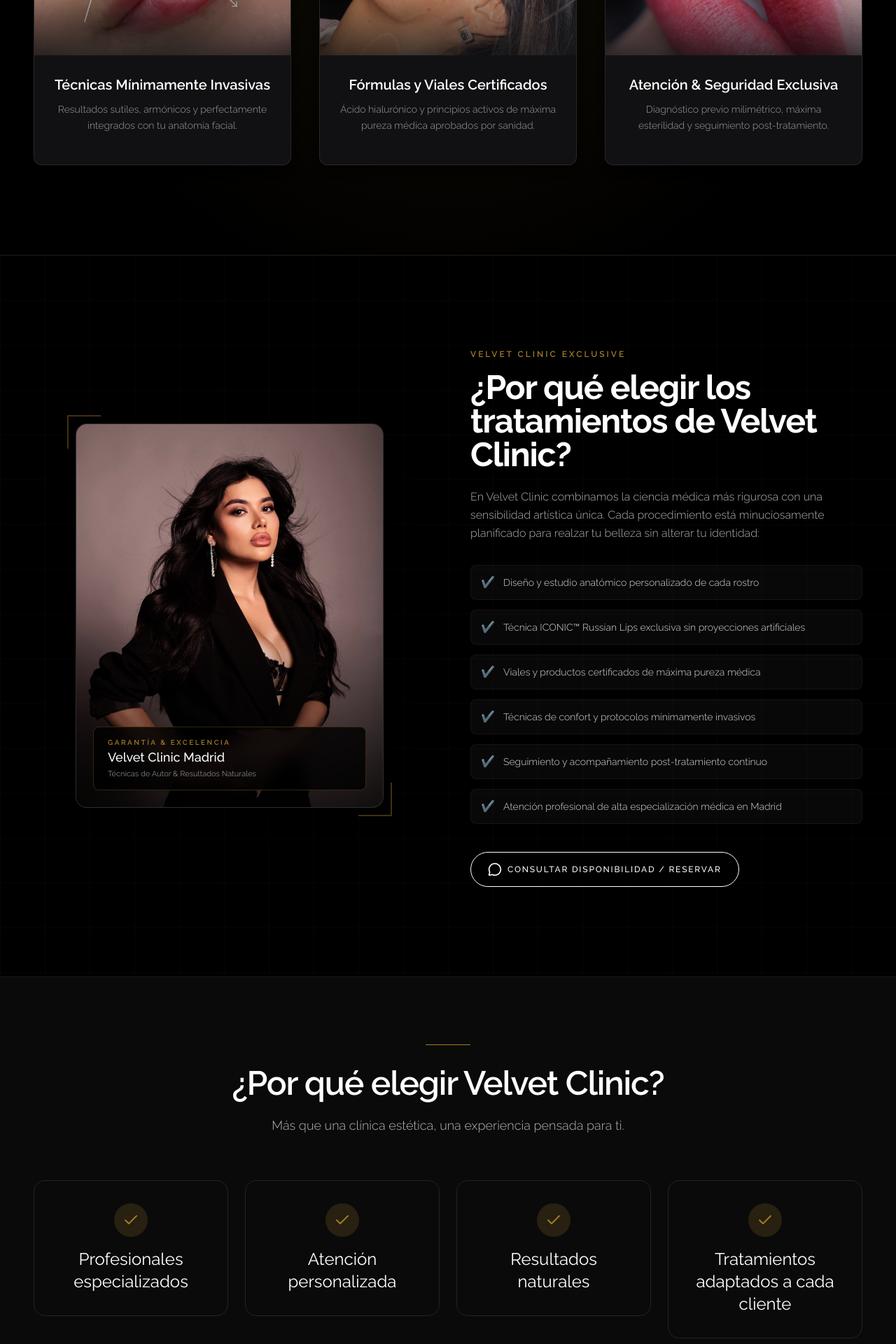
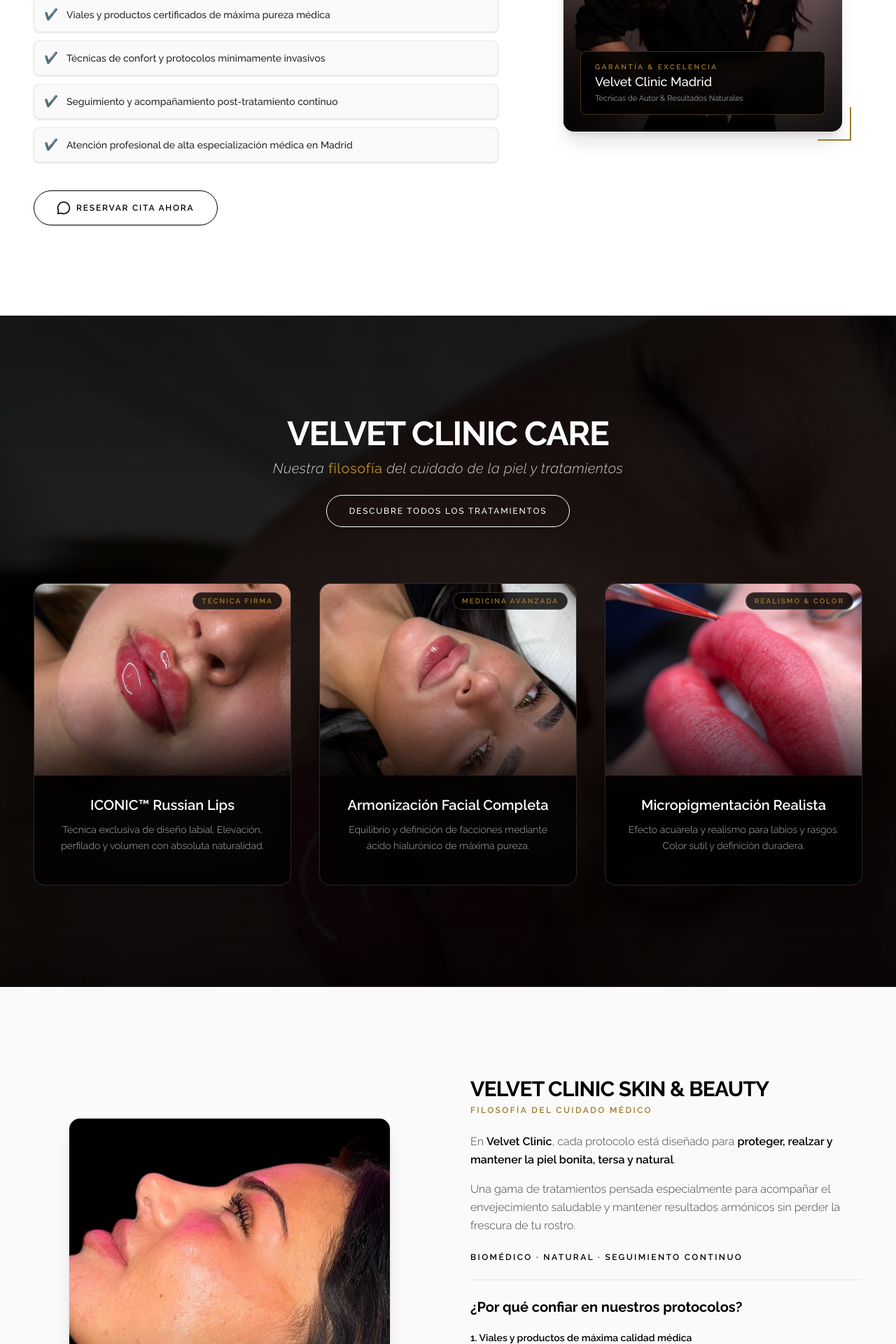
Before and after one commit to serradogee/velvet, a React (Vite) app: page / in a window 1280 px wide. Shown: the part 1780-3700 px from the top of the page at 70% size. Built offline with nearby package versions, Linux system fonts and the light colour scheme.

Commit message:
Implement alternating black/white sections, dark text on white sections, and lip background photo with overlay

```diff
--- a/src/components/sections/PhilosophyCare.tsx
+++ b/src/components/sections/PhilosophyCare.tsx
@@ -4,47 +4,54 @@
 
 const careFeatures = [
   {
-    image: '/images/resultados/labios-principal.png',
-    title: 'Técnicas Mínimamente Invasivas',
-    desc: 'Resultados sutiles, armónicos y perfectamente integrados con tu anatomía facial.',
-    badge: 'Técnica de Autor',
+    image: '/images/resultados/labios-resultado-01.png',
+    title: 'ICONIC™ Russian Lips',
+    desc: 'Técnica exclusiva de diseño labial. Elevación, perfilado y volumen con absoluta naturalidad.',
+    badge: 'Técnica Firma',
   },
   {
-    image: '/images/resultados/perfil-cliente-despues.jpg',
-    title: 'Fórmulas y Viales Certificados',
-    desc: 'Ácido hialurónico y principios activos de máxima pureza médica aprobados por sanidad.',
-    badge: 'Máxima Calidad Médica',
+    image: '/images/resultados/resultado-cliente-01.jpg',
+    title: 'Armonización Facial Completa',
+    desc: 'Equilibrio y definición de facciones mediante ácido hialurónico de máxima pureza.',
+    badge: 'Medicina Avanzada',
   },
   {
     image: '/images/resultados/micropigmentacion-labios.png',
-    title: 'Atención & Seguridad Exclusiva',
-    desc: 'Diagnóstico previo milimétrico, máxima esterilidad y seguimiento post-tratamiento.',
-    badge: 'Atención Personalizada',
+    title: 'Micropigmentación Realista',
+    desc: 'Efecto acuarela y realismo para labios y rasgos. Color sutil y definición duradera.',
+    badge: 'Realismo & Color',
   },
 ]
 
 export default function PhilosophyCare() {
   return (
-    <section className="relative bg-black text-white py-24 md:py-32 overflow-hidden border-b border-white/10">
-      {/* Background soft ambient gradient */}
-      <div className="absolute inset-0 opacity-10 bg-[radial-gradient(circle_at_center,#A17A27_0%,transparent_70%)] pointer-events-none" />
+    <section className="relative py-28 md:py-36 overflow-hidden border-b border-white/10 bg-black">
+      {/* ── BACKGROUND PHOTO OF LIPS WITH LUXURY OVERLAY (Guilty Freckles style) ── */}
+      <div
+        className="absolute inset-0 bg-cover bg-center bg-fixed scale-105"
+        style={{
+          backgroundImage: "url('/images/resultados/labios-resultado-01.png')",
+        }}
+      />
+      {/* Dark overlay with slight gold tint */}
+      <div className="absolute inset-0 bg-gradient-to-b from-black/90 via-black/85 to-black/95 backdrop-blur-[2px]" />
 
-      <div className="max-w-7xl mx-auto px-6 lg:px-12 relative z-10">
+      <div className="max-w-7xl mx-auto px-6 lg:px-12 relative z-10 text-white">
         {/* Section Header (Guilty Freckles style) */}
-        <AnimatedSection className="text-center max-w-2xl mx-auto mb-8">
+        <AnimatedSection className="text-center max-w-2xl mx-auto mb-6">
           <h2 className="text-white font-display text-3xl sm:text-4xl lg:text-5xl font-bold tracking-tight uppercase mb-3">
             VELVET CLINIC CARE
           </h2>
-          <p className="text-white/70 font-display italic text-base sm:text-lg lg:text-xl font-light tracking-wide">
-            Nuestra <em className="text-velvet-gold not-italic">filosofía</em> del cuidado facial y la estética médica
+          <p className="text-white/80 font-display italic text-base sm:text-lg lg:text-xl font-light tracking-wide">
+            Nuestra <em className="text-velvet-gold not-italic font-medium">filosofía</em> del cuidado de la piel y tratamientos
           </p>
         </AnimatedSection>
 
-        {/* CTA button (Guilty Freckles style) */}
+        {/* CTA button */}
         <AnimatedSection delay={0.1} className="text-center mb-16 lg:mb-20">
           <Link
             to="/tratamientos"
-            className="btn-pill-light hover:!border-velvet-gold hover:!text-velvet-gold hover:!bg-transparent"
+            className="btn-pill-light hover:!border-velvet-gold hover:!text-velvet-gold hover:!bg-transparent shadow-lg"
           >
             Descubre todos los tratamientos
           </Link>
@@ -57,7 +64,7 @@
               <motion.div
                 whileHover={{ y: -6 }}
                 transition={{ duration: 0.3 }}
-                className="bg-[#111113] border border-white/10 rounded-xl overflow-hidden group hover:border-velvet-gold/40 transition-colors duration-300 flex flex-col h-full shadow-lg"
+                className="bg-black/75 backdrop-blur-md border border-white/15 rounded-2xl overflow-hidden group hover:border-velvet-gold/60 transition-all duration-300 flex flex-col h-full shadow-2xl"
               >
                 {/* Image */}
                 <div className="relative aspect-[4/3] overflow-hidden bg-black">
@@ -66,8 +73,8 @@
                     alt={item.title}
                     className="w-full h-full object-cover transition-transform duration-700 group-hover:scale-105"
                   />
-                  <div className="absolute inset-0 bg-gradient-to-t from-[#111113] via-transparent to-transparent opacity-80" />
-                  <span className="absolute top-3 right-3 bg-black/70 backdrop-blur-md border border-white/15 text-[10px] tracking-[0.2em] uppercase font-semibold text-velvet-gold px-3 py-1 rounded-full">
+                  <div className="absolute inset-0 bg-gradient-to-t from-black/90 via-transparent to-transparent opacity-80" />
+                  <span className="absolute top-3 right-3 bg-black/80 backdrop-blur-md border border-white/20 text-[10px] tracking-[0.2em] uppercase font-semibold text-velvet-gold px-3 py-1 rounded-full">
                     {item.badge}
                   </span>
                 </div>
@@ -77,7 +84,7 @@
                   <h3 className="text-white font-display text-lg sm:text-xl font-semibold mb-2.5 group-hover:text-velvet-gold transition-colors">
                     {item.title}
                   </h3>
-                  <p className="text-white/60 text-xs sm:text-sm font-light leading-relaxed mb-4">
+                  <p className="text-white/70 text-xs sm:text-sm font-light leading-relaxed mb-4">
                     {item.desc}
                   </p>
                 </div>
--- /dev/null
+++ b/src/components/sections/SkinCareStory.tsx
@@ -0,0 +1,102 @@
+import AnimatedSection from '../ui/AnimatedSection'
+import WhatsAppButton from '../ui/WhatsAppButton'
+
+export default function SkinCareStory() {
+  return (
+    <section className="relative bg-[#FAFAFA] text-zinc-900 py-24 md:py-32 overflow-hidden border-b border-zinc-200">
+      <div className="max-w-7xl mx-auto px-6 lg:px-12">
+        <div className="grid grid-cols-1 lg:grid-cols-12 gap-12 lg:gap-16 items-center">
+
+          {/* LEFT: Image */}
+          <div className="lg:col-span-6 flex justify-center order-1">
+            <AnimatedSection className="relative w-full max-w-[460px]">
+              <div className="relative rounded-2xl overflow-hidden border border-zinc-200 shadow-xl bg-white">
+                <img
+                  src="/images/resultados/perfil-cliente-despues.jpg"
+                  alt="Velvet Clinic Skin Care"
+                  className="w-full aspect-[4/5] object-cover object-center"
+                />
+                <div className="absolute inset-0 bg-gradient-to-t from-black/60 via-transparent to-transparent" />
+                <div className="absolute bottom-6 left-6 right-6 text-white text-center">
+                  <p className="text-velvet-gold text-xs tracking-[0.25em] uppercase font-semibold mb-1">
+                    Tratamientos Faciales
+                  </p>
+                  <p className="font-display text-xl font-medium">
+                    Pureza, Equilibrio & Precisión
+                  </p>
+                </div>
+              </div>
+            </AnimatedSection>
+          </div>
+
+          {/* RIGHT: Text content (Guilty Freckles white section style) */}
+          <div className="lg:col-span-6 order-2">
+            <AnimatedSection>
+              <div className="mb-2">
+                <p className="text-black font-display text-2xl sm:text-3xl font-bold tracking-tight uppercase">
+                  VELVET CLINIC SKIN & BEAUTY
+                </p>
+                <p className="text-velvet-gold text-xs tracking-[0.2em] uppercase font-semibold mt-1">
+                  Filosofía del cuidado médico
+                </p>
+              </div>
+
+              <div className="space-y-4 text-zinc-700 text-sm sm:text-base font-light leading-relaxed my-6">
+                <p>
+                  En <strong className="text-black font-semibold">Velvet Clinic</strong>, cada protocolo está diseñado para <strong className="text-black font-semibold">proteger, realzar y mantener la piel bonita, tersa y natural</strong>.
+                </p>
+                <p>
+                  Una gama de tratamientos pensada especialmente para acompañar el envejecimiento saludable y mantener resultados armónicos sin perder la frescura de tu rostro.
+                </p>
+                <p className="text-xs tracking-[0.2em] font-semibold text-black uppercase pt-2">
+                  BIOMÉDICO · NATURAL · SEGUIMIENTO CONTINUO
+                </p>
+              </div>
+
+              <div className="border-t border-zinc-200 pt-6 space-y-5 mb-8">
+                <h3 className="text-black font-display text-xl font-bold">
+                  ¿Por qué confiar en nuestros protocolos?
+                </h3>
+
+                <div>
+                  <h4 className="text-sm font-semibold text-black mb-1">
+                    1. Viales y productos de máxima calidad médica
+                  </h4>
+                  <p className="text-xs sm:text-sm text-zinc-600 font-light leading-relaxed">
+                    Formulados con ácido hialurónico y principios activos de primera gama internacional, con la mayor biocompatibilidad y pureza.
+                  </p>
+                </div>
+
+                <div>
+                  <h4 className="text-sm font-semibold text-black mb-1">
+                    2. Protocolos anatómicos de alta precisión
+                  </h4>
+                  <p className="text-xs sm:text-sm text-zinc-600 font-light leading-relaxed">
+                    Aplicación milimétrica por zonas para lograr volumen, luminosidad y armonía sin sobrecargar los rasgos faciales.
+                  </p>
+                </div>
+
+                <div>
+                  <h4 className="text-sm font-semibold text-black mb-1">
+                    3. Eficacia real y durabilidad natural
+                  </h4>
+                  <p className="text-xs sm:text-sm text-zinc-600 font-light leading-relaxed">
+                    Desde la hidratación profunda hasta la definición del contorno labial y facial con resultados comprobables.
+                  </p>
+                </div>
+              </div>
+
+              {/* Pill Button */}
+              <WhatsAppButton
+                label="Pedir asesoramiento por WhatsApp"
+                message="¡Hola Velvet Clinic! Me gustaría recibir asesoramiento personalizado sobre los tratamientos."
+                className="!rounded-full !border !border-black !bg-transparent !text-black !px-8 !py-3.5 !text-xs !font-semibold !tracking-[0.15em] !uppercase hover:!bg-black hover:!text-white transition-all duration-300 shadow-sm"
+              />
+            </AnimatedSection>
+          </div>
+
+        </div>
+      </div>
+    </section>
+  )
+}
--- a/src/components/sections/Trust.tsx
+++ b/src/components/sections/Trust.tsx
@@ -5,24 +5,24 @@
 
 export default function Trust() {
   return (
-    <section className="section-padding bg-velvet-black text-white">
-      <div className="max-w-7xl mx-auto">
+    <section className="py-20 md:py-28 bg-[#F4F4F6] text-zinc-900 border-b border-zinc-200">
+      <div className="max-w-7xl mx-auto px-6 lg:px-12">
         <AnimatedSection>
           <SectionHeading
-            title="¿Por qué elegir Velvet Clinic?"
-            subtitle="Más que una clínica estética, una experiencia pensada para ti."
-            theme="dark"
+            title="Garantía & Confianza en Velvet Clinic"
+            subtitle="Más que una clínica estética, una experiencia de autor pensada para ti."
+            theme="light"
           />
         </AnimatedSection>
 
         <div className="grid grid-cols-1 sm:grid-cols-2 lg:grid-cols-4 gap-6">
           {trustPoints.map((point, index) => (
             <AnimatedSection key={point} delay={index * 0.1}>
-              <div className="text-center p-6 md:p-8 border border-white/10 rounded-2xl hover:border-velvet-gold/40 transition-colors duration-500">
-                <div className="w-12 h-12 mx-auto mb-4 rounded-full bg-velvet-gold/20 flex items-center justify-center">
+              <div className="text-center p-6 md:p-8 bg-white border border-zinc-200 rounded-2xl hover:border-velvet-gold/60 transition-all duration-300 shadow-sm h-full flex flex-col items-center justify-center">
+                <div className="w-12 h-12 mx-auto mb-4 rounded-full bg-velvet-gold/15 flex items-center justify-center">
                   <Check className="w-6 h-6 text-velvet-gold" />
                 </div>
-                <p className="font-display text-xl md:text-2xl">{point}</p>
+                <p className="font-display text-lg md:text-xl font-semibold text-black">{point}</p>
               </div>
             </AnimatedSection>
           ))}
--- a/src/components/sections/WhyVelvet.tsx
+++ b/src/components/sections/WhyVelvet.tsx
@@ -13,21 +13,67 @@
 
 export default function WhyVelvet() {
   return (
-    <section className="relative bg-black text-white py-24 md:py-32 overflow-hidden border-b border-white/10">
-      {/* Background Accent */}
-      <div className="absolute inset-0 opacity-[0.02] bg-[linear-gradient(to_right,#ffffff_1px,transparent_1px),linear-gradient(to_bottom,#ffffff_1px,transparent_1px)] bg-[size:4rem_4rem]" />
-
+    <section className="relative bg-white text-zinc-900 py-24 md:py-32 overflow-hidden border-b border-zinc-200">
       <div className="max-w-7xl mx-auto px-6 lg:px-12 relative z-10">
         <div className="grid grid-cols-1 lg:grid-cols-12 gap-12 lg:gap-16 items-center">
 
-          {/* LEFT: Image showcase */}
-          <div className="lg:col-span-6 flex justify-center order-2 lg:order-1">
-            <AnimatedSection className="relative w-full max-w-[440px]">
-              {/* Corner accents */}
-              <div className="absolute -top-3 -left-3 w-12 h-12 border-t-2 border-l-2 border-velvet-gold/40 z-10" />
-              <div className="absolute -bottom-3 -right-3 w-12 h-12 border-b-2 border-r-2 border-velvet-gold/40 z-10" />
+          {/* LEFT: Checklist Content (Guilty Freckles white section style) */}
+          <div className="lg:col-span-7 order-2 lg:order-1">
+            <AnimatedSection>
+              <div className="mb-3">
+                <span className="text-velvet-gold text-xs tracking-[0.25em] uppercase font-bold">
+                  VELVET CLINIC EXCLUSIVE
+                </span>
+              </div>
 
-              <div className="relative rounded-2xl overflow-hidden border border-white/15 shadow-2xl bg-zinc-950">
+              <h2 className="text-black font-display text-3xl sm:text-4xl lg:text-5xl font-bold tracking-tight mb-6">
+                ¿Qué aprenderás y qué resultados obtendrás en Velvet Clinic?
+              </h2>
+
+              <p className="text-zinc-600 text-sm sm:text-base font-light leading-relaxed mb-8">
+                En Velvet Clinic combinamos la ciencia médica más rigurosa con una sensibilidad estética única. Cada procedimiento está minuciosamente planificado para realzar tu belleza sin alterar tu identidad:
+              </p>
+
+              {/* Guilty Freckles signature check list on light background */}
+              <div className="space-y-3 mb-10">
+                {checklistItems.map((item, index) => (
+                  <motion.div
+                    key={index}
+                    initial={{ opacity: 0, x: -10 }}
+                    whileInView={{ opacity: 1, x: 0 }}
+                    viewport={{ once: true }}
+                    transition={{ delay: 0.08 * index }}
+                    className="flex items-start gap-3 bg-zinc-50 border border-zinc-200/80 rounded-lg p-3.5 hover:border-velvet-gold/60 transition-colors shadow-sm"
+                  >
+                    <span className="text-velvet-gold text-base shrink-0 leading-none mt-0.5 font-bold">
+                      ✔️
+                    </span>
+                    <span className="text-zinc-800 text-xs sm:text-sm font-medium">
+                      {item}
+                    </span>
+                  </motion.div>
+                ))}
+              </div>
+
+              {/* Pill CTA Button (Black border & black text, exactly like Guilty Freckles) */}
+              <div className="flex flex-col sm:flex-row items-stretch sm:items-center gap-4">
+                <WhatsAppButton
+                  label="Reservar cita ahora"
+                  message="¡Hola Velvet Clinic! Me gustaría solicitar información sobre los tratamientos y reservar una cita."
+                  className="!rounded-full !border !border-black !bg-transparent !text-black !px-8 !py-3.5 !text-xs !font-semibold !tracking-[0.15em] !uppercase hover:!bg-black hover:!text-white transition-all duration-300 shadow-sm"
+                />
+              </div>
+            </AnimatedSection>
+          </div>
+
+          {/* RIGHT: Image showcase */}
+          <div className="lg:col-span-5 flex justify-center order-1 lg:order-2">
+            <AnimatedSection delay={0.2} className="relative w-full max-w-[400px]">
+              {/* Corner gold accents */}
+              <div className="absolute -top-3 -left-3 w-12 h-12 border-t-2 border-l-2 border-velvet-gold z-10" />
+              <div className="absolute -bottom-3 -right-3 w-12 h-12 border-b-2 border-r-2 border-velvet-gold z-10" />
+
+              <div className="relative rounded-2xl overflow-hidden border border-zinc-200 shadow-xl bg-zinc-100">
                 <img
                   src="/images/jennyfer-tratamientos.jpg"
                   alt="Velvet Clinic — Armonización Facial y Medicina Estética"
@@ -37,67 +83,18 @@
 
                 {/* Bottom badge */}
                 <div className="absolute bottom-6 left-6 right-6">
-                  <div className="bg-black/80 backdrop-blur-md border border-velvet-gold/30 px-5 py-3.5 rounded-lg">
+                  <div className="bg-black/85 backdrop-blur-md border border-velvet-gold/40 px-5 py-3.5 rounded-lg text-white">
                     <p className="text-velvet-gold text-[10px] tracking-[0.25em] uppercase font-semibold">
                       Garantía & Excelencia
                     </p>
                     <p className="text-white font-display text-lg font-medium">
                       Velvet Clinic Madrid
                     </p>
-                    <p className="text-white/50 text-[11px] mt-0.5">
+                    <p className="text-white/60 text-[11px] mt-0.5">
                       Técnicas de Autor & Resultados Naturales
                     </p>
                   </div>
                 </div>
-              </div>
-            </AnimatedSection>
-          </div>
-
-          {/* RIGHT: Checklist Content (Guilty Freckles style) */}
-          <div className="lg:col-span-6 order-1 lg:order-2">
-            <AnimatedSection>
-              <div className="mb-3">
-                <span className="text-velvet-gold text-xs tracking-[0.25em] uppercase font-semibold">
-                  VELVET CLINIC EXCLUSIVE
-                </span>
-              </div>
-
-              <h2 className="text-white font-display text-3xl sm:text-4xl lg:text-5xl font-bold tracking-tight mb-6">
-                ¿Por qué elegir los tratamientos de Velvet Clinic?
-              </h2>
-
-              <p className="text-white/70 text-sm sm:text-base font-light leading-relaxed mb-8">
-                En Velvet Clinic combinamos la ciencia médica más rigurosa con una sensibilidad artística única. Cada procedimiento está minuciosamente planificado para realzar tu belleza sin alterar tu identidad:
-              </p>
-
-              {/* Guilty Freckles signature check list */}
-              <div className="space-y-3.5 mb-10">
-                {checklistItems.map((item, index) => (
-                  <motion.div
-                    key={index}
-                    initial={{ opacity: 0, x: -10 }}
-                    whileInView={{ opacity: 1, x: 0 }}
-                    viewport={{ once: true }}
-                    transition={{ delay: 0.1 * index }}
-                    className="flex items-start gap-3 bg-white/[0.03] border border-white/5 rounded-lg p-3 sm:p-3.5 hover:border-velvet-gold/30 transition-colors"
-                  >
-                    <span className="text-velvet-gold text-base shrink-0 leading-none mt-0.5">
-                      ✔️
-                    </span>
-                    <span className="text-white/85 text-xs sm:text-sm font-light">
-                      {item}
-                    </span>
-                  </motion.div>
-                ))}
-              </div>
-
-              {/* Pill CTA Button */}
-              <div className="flex flex-col sm:flex-row items-stretch sm:items-center gap-4">
-                <WhatsAppButton
-                  label="Consultar disponibilidad / Reservar"
-                  message="¡Hola Velvet Clinic! Me gustaría solicitar información sobre los tratamientos y reservar una cita."
-                  className="btn-pill-light !bg-transparent !border-white hover:!bg-white hover:!text-black"
-                />
               </div>
             </AnimatedSection>
           </div>
--- a/src/pages/LandingPage.tsx
+++ b/src/pages/LandingPage.tsx
@@ -2,8 +2,9 @@
 import Footer from '../components/layout/Footer'
 import FloatingWhatsApp from '../components/layout/FloatingWhatsApp'
 import About from '../components/sections/About'
+import WhyVelvet from '../components/sections/WhyVelvet'
 import PhilosophyCare from '../components/sections/PhilosophyCare'
-import WhyVelvet from '../components/sections/WhyVelvet'
+import SkinCareStory from '../components/sections/SkinCareStory'
 import Trust from '../components/sections/Trust'
 
 export default function LandingPage() {
@@ -11,9 +12,19 @@
     <>
       <Header />
       <main>
+        {/* Bloque 1: NEGRO - Hero & Presentación (Foto en cápsula ovalada) */}
         <About />
+
+        {/* Bloque 2: BLANCO (Letra negra) - Checklist con ✔️ & Diferenciales */}
+        <WhyVelvet />
+
+        {/* Bloque 3: NEGRO (Fondo con foto de labios + overlay oscuro) - Tratamientos & Filosofía Care */}
         <PhilosophyCare />
-        <WhyVelvet />
+
+        {/* Bloque 4: BLANCO (Letra negra) - Skin & Beauty médica */}
+        <SkinCareStory />
+
+        {/* Bloque 5: LIGERO / BLANCO - Garantías & Confianza */}
         <Trust />
       </main>
       <Footer />
```
